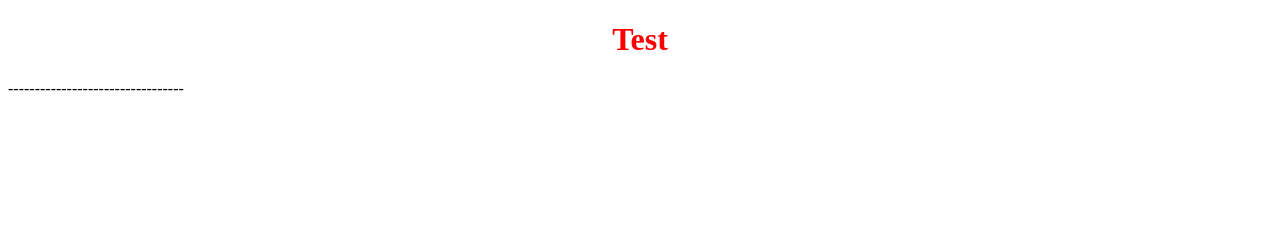
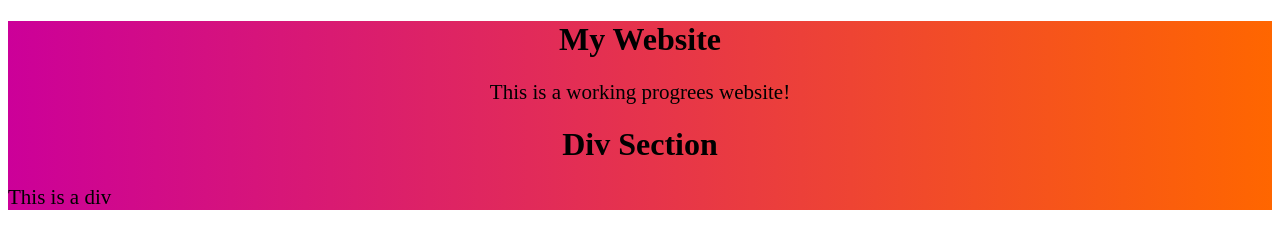
Before and after one commit to Moldore/HTML, a plain HTML site: page index.html in a window 1280 px wide. Drawn offline with Linux system fonts and the light colour scheme.

Commit message:
Add files via upload
These are the new files

```diff
--- a/index.html
+++ b/index.html
@@ -3,15 +3,22 @@
 
     <head>
 
-        <title>My Webpage</title>
+        <title>My Website</title>
         <link rel="stylesheet" type="text/css" href="style.css">
 
     </head>
 
     <body>
 
-        <h1 style="text-align: center;">Test</h1>
-        <p>---------------------------------</p>
+        <div>
+
+            <h1 class="Main" style="text-align: center;">My Website</h1>
+            <p style="text-align: center;">This is a working progrees website!</p>
+            <h1 style="text-align: center;">Div Section</h1>
+            <p>This is a div</p>
+
+        </div>
+
 
     </body>
 
--- a/style.css
+++ b/style.css
@@ -1,3 +1,7 @@
-h1 {
-    color: red;
+div {
+    background: linear-gradient(to right, #cc0099 0%, #ff6600 100%);
 }
+
+p {
+    font-size: 21px;
+}
```
Also changed, not shown: flat,800x800,075,f-c,0,75,800,331.u2.jpg (added).
